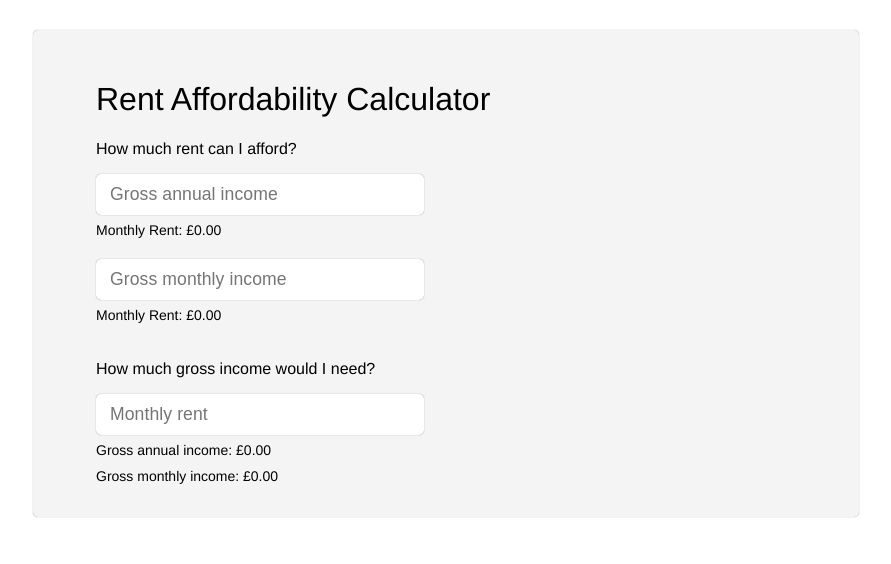
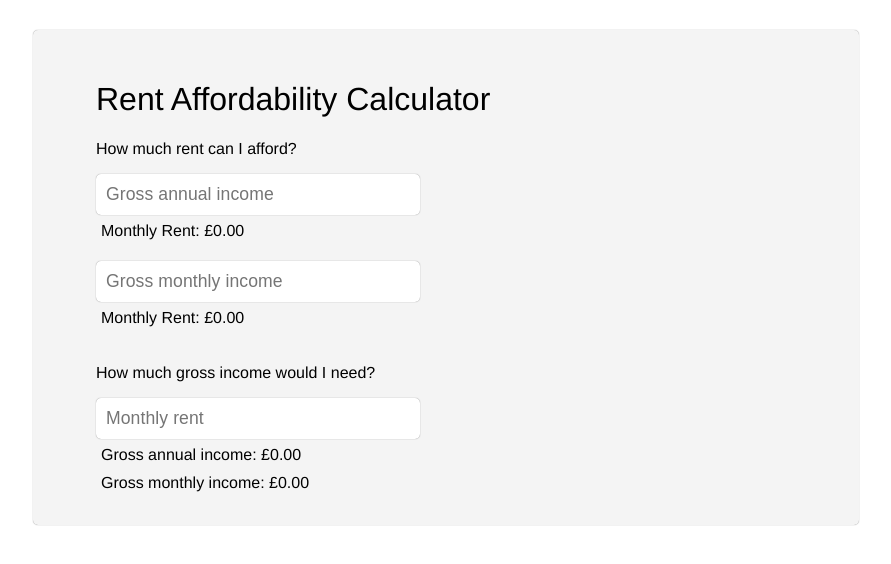
Before and after one commit to AbdullahChaudhry/rent-affordability-calculator, an Angular app: page / in a window 1280 px wide. Shown: the top 564 px of the page, without its empty margins (194-1085 px from the left). Built offline with nearby package versions, Linux system fonts and the light colour scheme.

Commit message:
some ui tweaks

```diff
--- a/src/app/app.component.scss
+++ b/src/app/app.component.scss
@@ -12,6 +12,7 @@ input {
   letter-spacing: 0.005rem;
   font-weight: 300;
   outline: none;
+  padding-left: 10px;
 }
 
 input[type="number"]::-webkit-inner-spin-button,
@@ -38,7 +39,8 @@ input[type="number"]::-webkit-outer-spin-button {
 }
 
 .row__result {
-  font-size: 14px;
+  font-size: 16px;
   margin-top: 7px;
   margin-bottom: 3px;
+  padding-left: 5px;
 }
```
